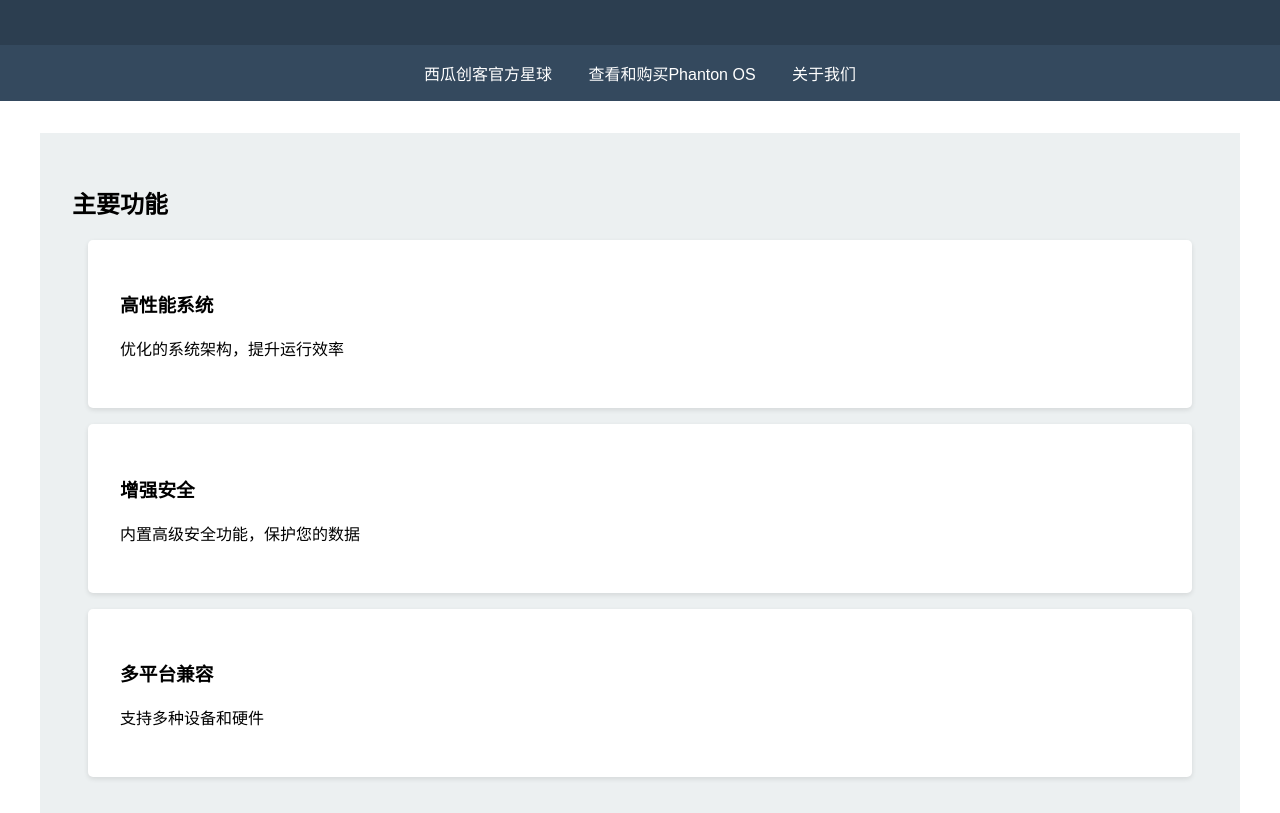
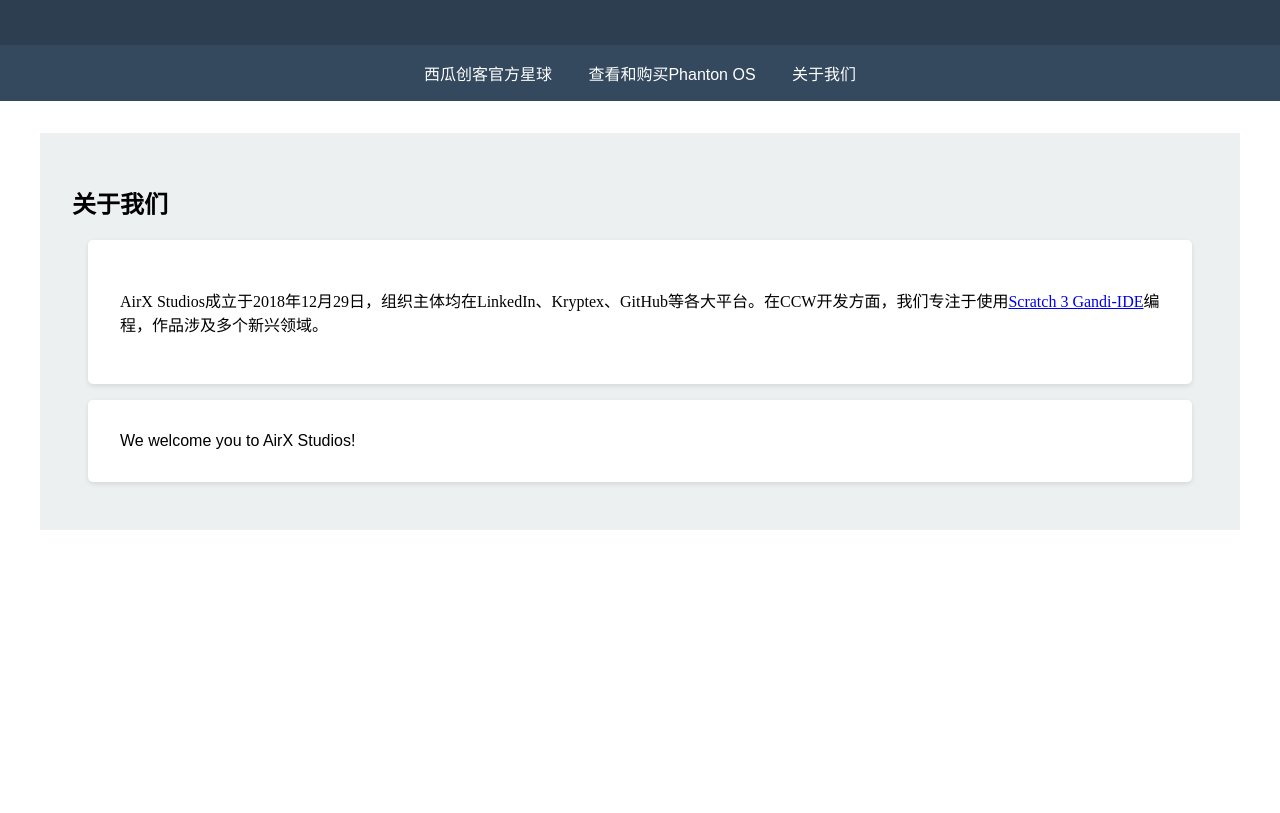
Before and after one commit to WkT010/wkt010.github.io, a plain HTML site: page index.html in a window 1280 px wide. Shown: the part 139-952 px from the top of the page. After the commit the page ends 800 px from the top, so only its background shows below. Drawn offline with Linux system fonts and the light colour scheme.

Commit message:
Update index.html for introduction

```diff
--- a/index.html
+++ b/index.html
@@ -70,6 +70,9 @@
             border-radius: 5px;
             box-shadow: 0 2px 5px #4aa7ff;
         }
+        .ahref{
+            underline: false;
+        }
     </style>
 </head>
 <body>
@@ -83,30 +86,11 @@
         <a href="./pht">查看和购买Phanton OS</a>
         <a href="#aboutus">关于我们</a>
     </div>
-
-    <div class="content">
-        <section class="features" id="features">
-            <h2>主要功能</h2>
-            <div class="tab-card">
-                <h3>高性能系统</h3>
-                <p>优化的系统架构，提升运行效率</p>
-            </div>
-            <div class="tab-card">
-                <h3>增强安全</h3>
-                <p>内置高级安全功能，保护您的数据</p>
-            </div>
-            <div class="tab-card">
-                <h3>多平台兼容</h3>
-                <p>支持多种设备和硬件</p>
-            </div>
-        </section>
-    </div>
-
     <div class="content" id="aboutus">
         <section class="features" id="aboutus">
-            <font face="幼圆"><h2>关于我们</h2></font>
+            <bold><font face="幼圆"><h2>关于我们</h2></font></bold>
             <div class="tab-card">
-                <font face="等线"><p>AirX Studios成立于2018年12月29日，组织主体均在LinkedIn、Kryptex、GitHub等各大平台。在CCW方面，我们专注于使用<a href="https://getgandi.com/cn">Scratch 3 Gandi-IDE</a>a>进行开发，作品涉及多个新兴领域。</p></font>
+                <font face="等线"><p>AirX Studios成立于2018年12月29日，组织主体均在LinkedIn、Kryptex、GitHub等各大平台。在CCW开发方面，我们专注于使用<a class="ahref" href="https://getgandi.com/cn" target="_blank">Scratch 3 Gandi-IDE</a>编程，作品涉及多个新兴领域。</p></font>
             </div>
             <div class="tab-card">
                 We welcome you to AirX Studios!
```
